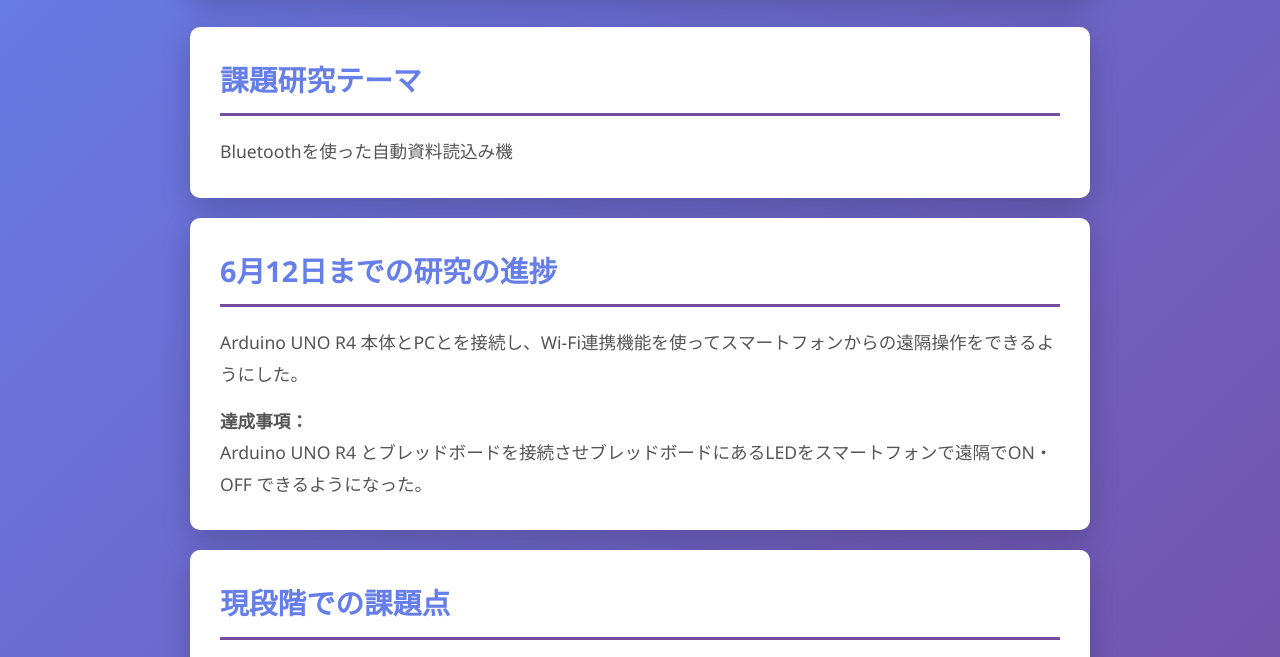
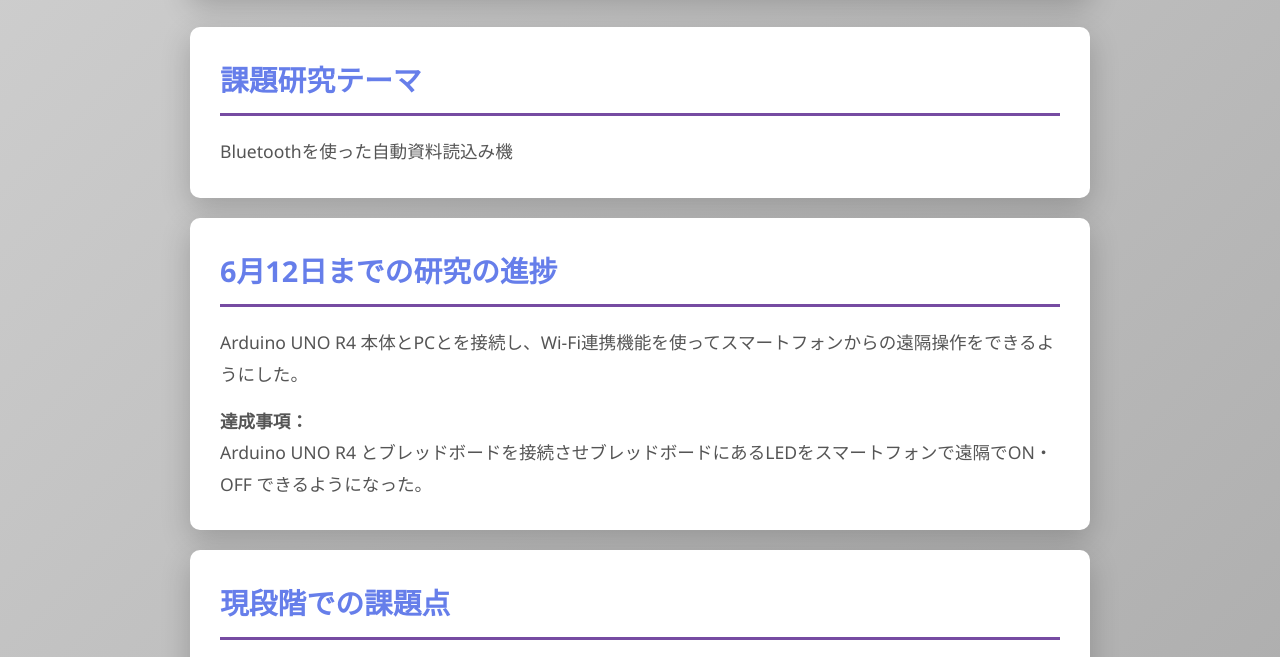
Before and after one commit to Heiya3/R8.kadai.No1, a plain HTML site: page index.html in a window 1280 px wide. Shown: the part 214-871 px from the top of the page. Drawn offline with Linux system fonts and the light colour scheme.

Commit message:
背景色を淡いグレー系に変更

```diff
--- a/style.css
+++ b/style.css
@@ -6,7 +6,7 @@
 
 body {
     font-family: 'Segoe UI', Tahoma, Geneva, Verdana, sans-serif;
-    background: linear-gradient(135deg, #667eea 0%, #764ba2 100%);
+    background: linear-gradient(135deg, #d0d0d0 0%, #a8a8a8 100%);
     color: #333;
     line-height: 1.6;
     min-height: 100vh;
```
